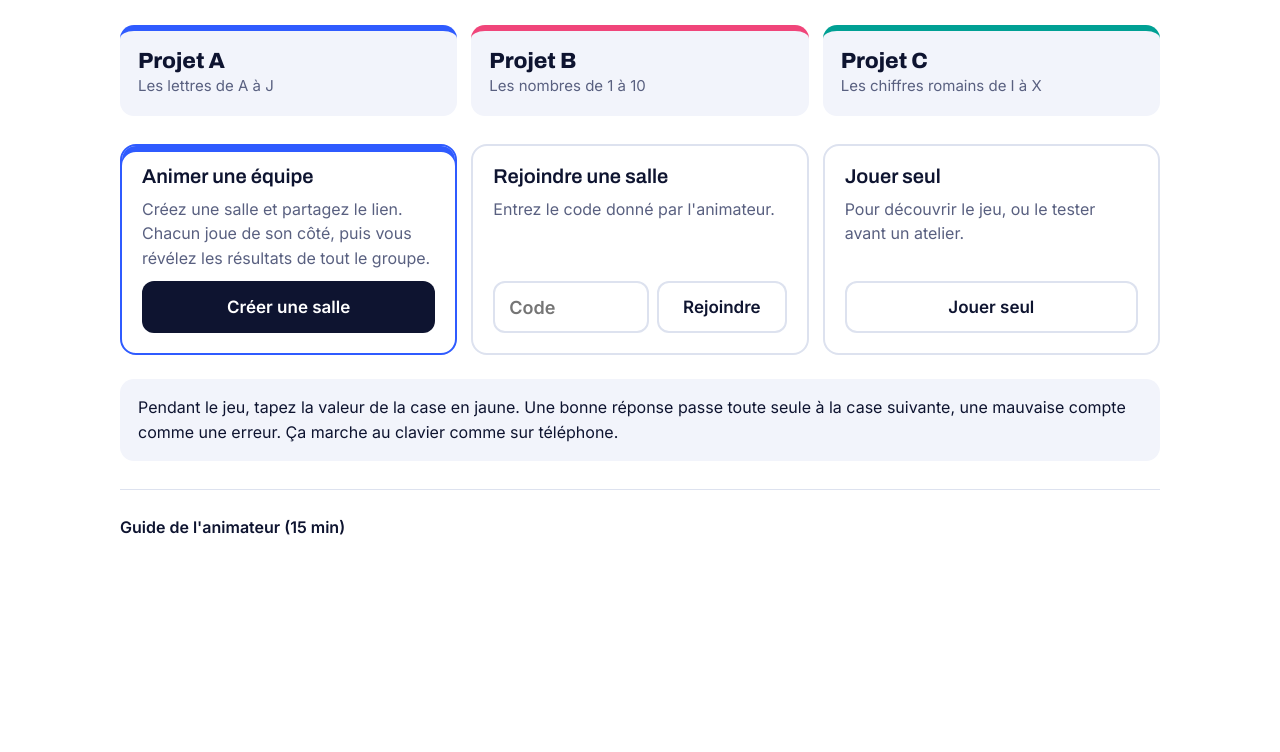
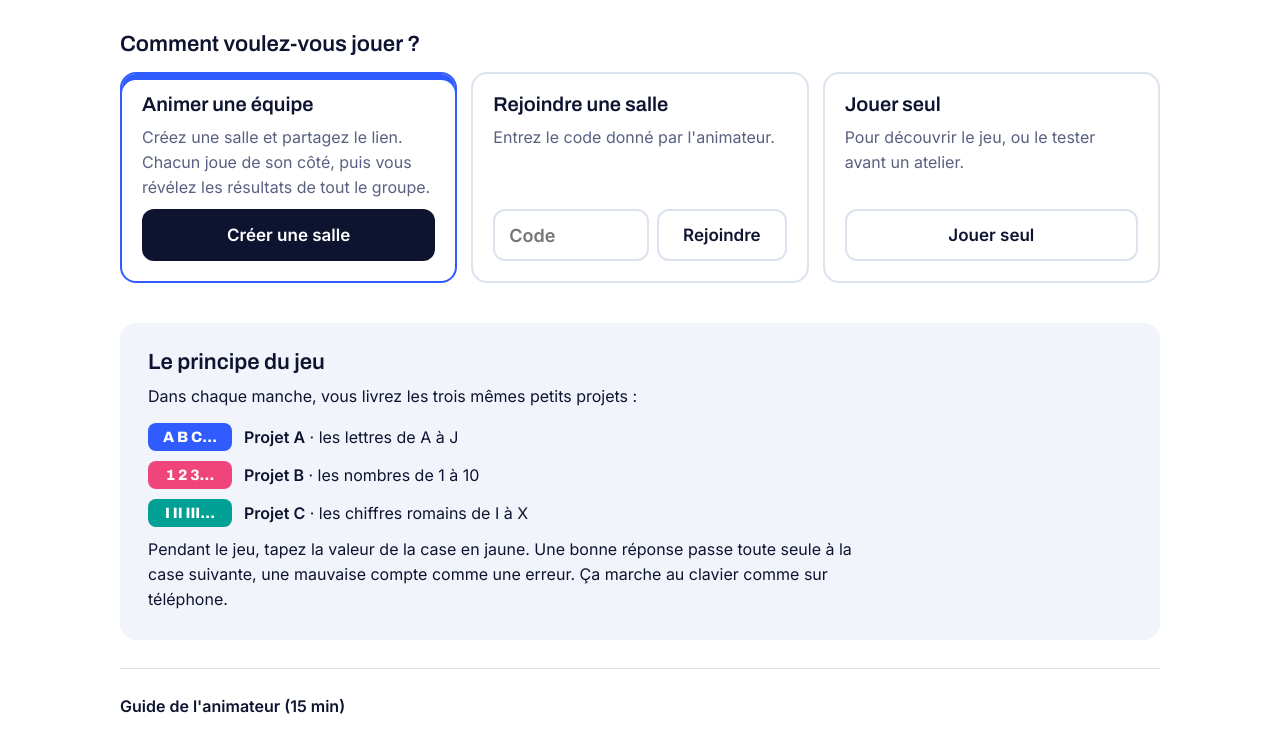
Before and after one commit to agileroy/context-switching-game, a plain HTML site: page index.html in a window 1280 px wide. Shown: the part 342-1094 px from the top of the page. Before the commit the page ends 943 px from the top, so only its background shows below. Drawn offline with Linux system fonts and the light colour scheme.

Commit message:
Accueil : le choix du mode de jeu d'abord, les trois projets regroupés à part
Les deux rangées de trois cartes alignées laissaient croire que chaque
projet était lié à un mode de jeu.

Co-Authored-By: Claude Opus 5.5 <noreply@anthropic.com>
Claude-Session: https://claude.ai/code/session_01Kb5KtsG3f7MymoT2JBkQFL

```diff
--- a/index.html
+++ b/index.html
@@ -41,6 +41,11 @@ h3{font-size:20px;font-weight:600}
 .projs{display:grid;grid-template-columns:repeat(3,minmax(0,1fr));gap:14px;margin-top:28px}
 .proj{background:var(--card);border-radius:14px;padding:18px;border-top:6px solid var(--pc)}
 .proj b{display:block;font:800 22px Archivo,sans-serif}.proj span{color:var(--mut);font-size:15px}
+.howto{margin-top:40px;background:var(--card);border-radius:16px;padding:clamp(18px,3vw,28px)}
+.howto>p{margin:10px 0 0;max-width:70ch}
+.plist3{list-style:none;padding:0;margin:14px 0 0;display:grid;gap:10px}
+.plist3 li{display:flex;align-items:center;gap:12px}
+.mini{flex:none;min-width:84px;padding:6px 10px;border-radius:8px;background:var(--pc);color:#fff;font:800 15px Archivo,sans-serif;text-align:center;white-space:nowrap}
 .choices{display:grid;grid-template-columns:repeat(3,minmax(0,1fr));gap:14px;margin-top:28px}
 .choice{border:2px solid var(--line);border-radius:16px;padding:20px;display:flex;flex-direction:column;gap:10px}
 .choice p{margin:0;color:var(--mut)}
@@ -153,12 +158,8 @@ details ol{padding-left:22px}details li{margin:6px 0}
 <section id="v-home">
   <h2>Trois projets, trois clients, un seul cerveau.</h2>
   <p class="lead">Vous allez livrer trois petits projets, trois fois, en changeant seulement la façon de travailler. Le chrono enregistre le moment où chaque client reçoit son projet.</p>
-  <div class="projs">
-    <div class="proj" style="--pc:var(--a)"><b>Projet A</b><span>Les lettres de A à J</span></div>
-    <div class="proj" style="--pc:var(--b)"><b>Projet B</b><span>Les nombres de 1 à 10</span></div>
-    <div class="proj" style="--pc:var(--c)"><b>Projet C</b><span>Les chiffres romains de I à X</span></div>
-  </div>
-  <div class="choices">
+  <h3 class="h3b" style="margin-top:36px">Comment voulez-vous jouer ?</h3>
+  <div class="choices" style="margin-top:16px">
     <div class="choice main">
       <h3>Animer une équipe</h3>
       <p>Créez une salle et partagez le lien. Chacun joue de son côté, puis vous révélez les résultats de tout le groupe.</p>
@@ -176,7 +177,16 @@ details ol{padding-left:22px}details li{margin:6px 0}
       <button class="btn alt" id="go">Jouer seul</button>
     </div>
   </div>
-  <p class="note">Pendant le jeu, tapez la valeur de la case en jaune. Une bonne réponse passe toute seule à la case suivante, une mauvaise compte comme une erreur. Ça marche au clavier comme sur téléphone.</p>
+  <div class="howto">
+    <h3 class="h3b">Le principe du jeu</h3>
+    <p>Dans chaque manche, vous livrez les trois mêmes petits projets :</p>
+    <ul class="plist3">
+      <li style="--pc:var(--a)"><span class="mini">A B C…</span><span><b>Projet A</b> · les lettres de A à J</span></li>
+      <li style="--pc:var(--b)"><span class="mini">1 2 3…</span><span><b>Projet B</b> · les nombres de 1 à 10</span></li>
+      <li style="--pc:var(--c)"><span class="mini">I II III…</span><span><b>Projet C</b> · les chiffres romains de I à X</span></li>
+    </ul>
+    <p>Pendant le jeu, tapez la valeur de la case en jaune. Une bonne réponse passe toute seule à la case suivante, une mauvaise compte comme une erreur. Ça marche au clavier comme sur téléphone.</p>
+  </div>
   <details>
     <summary>Guide de l'animateur (15 min)</summary>
     <ol>
```
